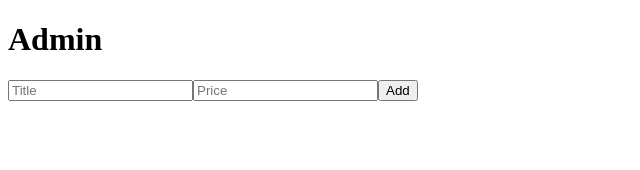
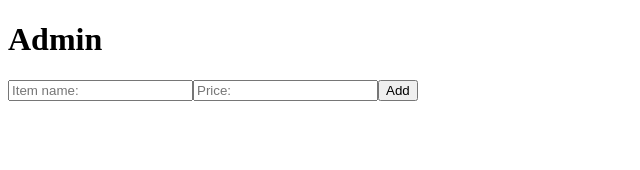
Before and after one commit to Farzaaddd/Juice-bar, a React (Vite) app: page /admin in a window 1280 px wide. Shown: the top 170 px of the page, without its empty margins (0-640 px from the left). Built offline with nearby package versions, Linux system fonts and the light colour scheme.

Commit message:
Admin page has been added to the project.

```diff
--- a/src/pages/Admin.jsx
+++ b/src/pages/Admin.jsx
@@ -17,13 +17,13 @@ function Admin({ addItem }) {
       <input
         value={title}
         onChange={(e) => setTitle(e.target.value)}
-        placeholder="Title"
+        placeholder="Item name:"
       />
 
       <input
         value={price}
         onChange={(e) => setPrice(e.target.value)}
-        placeholder="Price"
+        placeholder="Price:"
       />
 
       <button onClick={handleSubmit}>Add</button>
```
